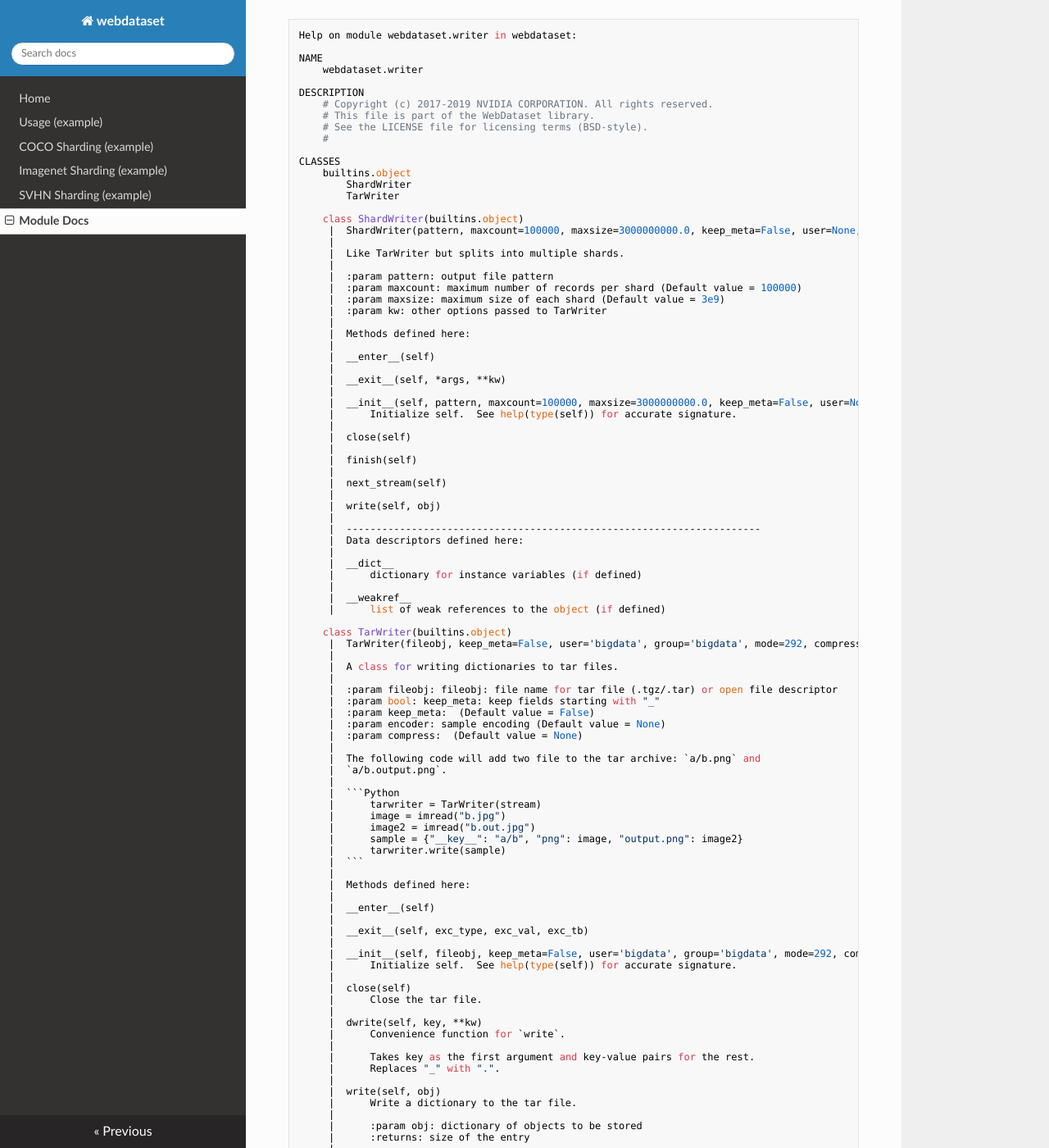
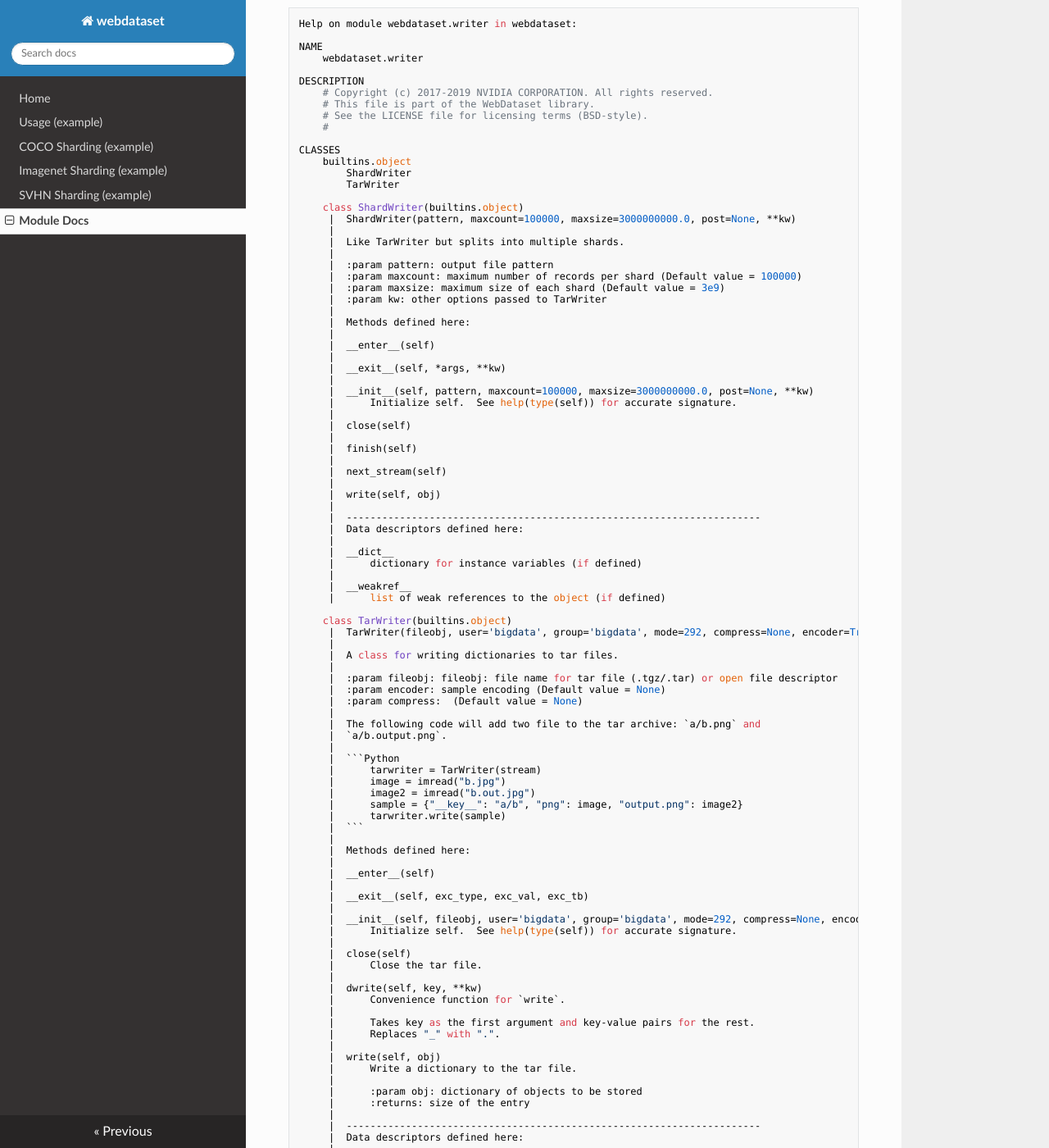
Before and after one commit to webdataset/webdataset, an MkDocs documentation site: the page built from docs/pydoc.md, in a window 1280 px wide and 1400 px high, scrolled down 1992 px. Shown: the whole window at 82% size. Built offline with MkDocs 1.6.1, drawn with Linux system fonts in a browser that asks for light colours; nearby versions of some CDN libraries; some of the changed text lies outside the part shown.

```diff
--- a/docs/pydoc.md
+++ b/docs/pydoc.md
@@ -18,7 +18,7 @@ CLASSES
         WebDataset
 
     class WebDataset(torch.utils.data.dataset.IterableDataset)
-     |  WebDataset(urls, *, size=None, extensions=None, decoder='rgb', transforms=None, pipeline=None, epochs=1, keys=<function base_plus_ext at 0x7fb8036d9320>, opener=<function reader at 0x7fb8036c47a0>, errors=True, verbose=False, shuffle=0, associate=None, prepare_for_worker=True, container=None, extra_meta=False)
+     |  WebDataset(urls, *, extensions=None, decoder='rgb', transforms=None, pipeline=None, keys=<function base_plus_ext at 0x7fa5e0100200>, opener=<function reader at 0x7fa5e00ea680>, errors=True, verbose=False, shuffle=0, associate=None, prepare_for_worker=True, container=None)
      |
      |  Iterate over sharded datasets.
      |
@@ -28,7 +28,6 @@ CLASSES
      |  :param transforms: list of functions to apply to unbatched samples (Default value = None)
      |  :param pipeline: function that maps the iterator, e.g. for batching
      |  :param opener: either a function that returns a stream or a string that is invoked via Popen
-     |  :param epochs: how often to iterate through the shards before finishing the iterator
      |  :param verbose: verbose output
      |  :param shuffle: if >0, then shuffle shards, and shuffle samples with a buffer of the given size
      |  :param associate: a callable or dictionary that returns additional information to associate with each sample
@@ -48,7 +47,7 @@ CLASSES
      |
      |  Methods defined here:
      |
-     |  __init__(self, urls, *, size=None, extensions=None, decoder='rgb', transforms=None, pipeline=None, epochs=1, keys=<function base_plus_ext at 0x7fb8036d9320>, opener=<function reader at 0x7fb8036c47a0>, errors=True, verbose=False, shuffle=0, associate=None, prepare_for_worker=True, container=None, extra_meta=False)
+     |  __init__(self, urls, *, extensions=None, decoder='rgb', transforms=None, pipeline=None, keys=<function base_plus_ext at 0x7fa5e0100200>, opener=<function reader at 0x7fa5e00ea680>, errors=True, verbose=False, shuffle=0, associate=None, prepare_for_worker=True, container=None)
      |      Initialize self.  See help(type(self)) for accurate signature.
      |
      |  __iter__(self)
@@ -102,7 +101,7 @@ FUNCTIONS
         - pilrgb: pil None rgb
         - pilrgba: pil None rgba
 
-    tariterator(fileobj, keys=<function base_plus_ext at 0x7fb8036d9320>, decoder=True, suffixes=None, errors=True, container=None)
+    tariterator(fileobj, keys=<function base_plus_ext at 0x7fa5e0100200>, decoder=True, suffixes=None, errors=True, container=None)
         Iterate through training samples stored in a sharded tar file.
 
         :param fileobj: a Python file-like object
@@ -146,7 +145,7 @@ CLASSES
         TarWriter
 
     class ShardWriter(builtins.object)
-     |  ShardWriter(pattern, maxcount=100000, maxsize=3000000000.0, keep_meta=False, user=None, group=None, compress=None, post=None, **kw)
+     |  ShardWriter(pattern, maxcount=100000, maxsize=3000000000.0, post=None, **kw)
      |
      |  Like TarWriter but splits into multiple shards.
      |
@@ -161,7 +160,7 @@ CLASSES
      |
      |  __exit__(self, *args, **kw)
      |
-     |  __init__(self, pattern, maxcount=100000, maxsize=3000000000.0, keep_meta=False, user=None, group=None, compress=None, post=None, **kw)
+     |  __init__(self, pattern, maxcount=100000, maxsize=3000000000.0, post=None, **kw)
      |      Initialize self.  See help(type(self)) for accurate signature.
      |
      |  close(self)
@@ -182,13 +181,11 @@ CLASSES
      |      list of weak references to the object (if defined)
 
     class TarWriter(builtins.object)
-     |  TarWriter(fileobj, keep_meta=False, user='bigdata', group='bigdata', mode=292, compress=None, encoder=True)
+     |  TarWriter(fileobj, user='bigdata', group='bigdata', mode=292, compress=None, encoder=True, keep_meta=False)
      |
      |  A class for writing dictionaries to tar files.
      |
      |  :param fileobj: fileobj: file name for tar file (.tgz/.tar) or open file descriptor
-     |  :param bool: keep_meta: keep fields starting with "_"
-     |  :param keep_meta:  (Default value = False)
      |  :param encoder: sample encoding (Default value = None)
      |  :param compress:  (Default value = None)
      |
@@ -209,7 +206,7 @@ CLASSES
      |
      |  __exit__(self, exc_type, exc_val, exc_tb)
      |
-     |  __init__(self, fileobj, keep_meta=False, user='bigdata', group='bigdata', mode=292, compress=None, encoder=True)
+     |  __init__(self, fileobj, user='bigdata', group='bigdata', mode=292, compress=None, encoder=True, keep_meta=False)
      |      Initialize self.  See help(type(self)) for accurate signature.
      |
      |  close(self)
```
Also changed, not shown: README.md (+16 -1 lines).
